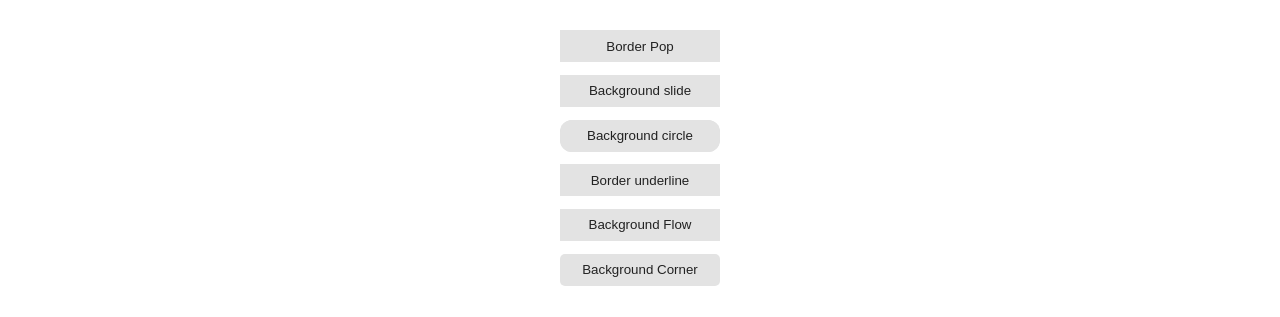
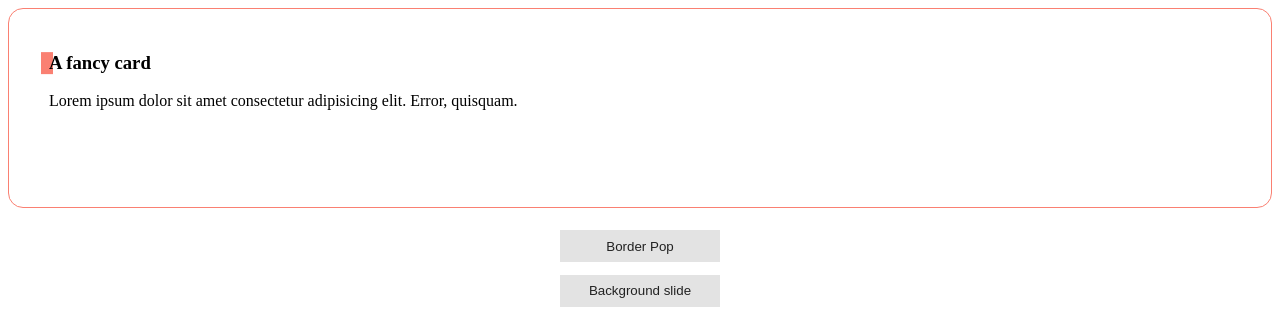
Before and after one commit to shwetaps605/css_playground, a plain HTML site: page index.html in a window 1280 px wide. Shown: the top 317 px of the page. Drawn offline with Linux system fonts and the light colour scheme.

Commit message:
Added a super cool hover effect on my own

```diff
--- a/index.html
+++ b/index.html
@@ -10,6 +10,13 @@
 </head>
 
 <body>
+
+    <div class="content--card--new">
+        <div class="card__new">
+            <h3 class="card__new__title">A fancy card</h3>
+            <p class="card__new__body">Lorem ipsum dolor sit amet consectetur adipisicing elit. Error, quisquam.</p>
+        </div>
+    </div>
 
     <div class="button-hovers">
 
--- a/style.css
+++ b/style.css
@@ -568,3 +568,57 @@ a[data-tool-tip]:hover::after {
     transform-origin: top right;
     /* overflow: hidden; */
 }
+
+.content--card--new {
+    min-height: 200px;
+    padding: 1rem 2rem;
+    border: 1px solid salmon;
+    border-radius: 15px;
+}
+
+
+.card__new {
+    /* border: 1px solid #fff; */
+    padding: .5rem;
+    position: relative;
+    z-index: 1;
+}
+
+.card__new::before {
+    content: '';
+    position: absolute;
+    top:45%;
+    background-color: salmon;
+    left:0;
+    bottom: 0;
+    height: 20%;
+    width: 20%;
+    z-index: -1;
+    transform: translateY(-100%) scaleX(.05);
+    transform-origin: left;
+    transition: transform ease-in 300ms;
+}
+
+.card__new:hover::before{
+    transform: translateY(-100%) scaleX(1);
+}
+
+.card__new::after {
+    content: '';
+    position: absolute;
+    background-color: #DDD;
+    height: 50%;
+    top: 50%;
+    left: 0;
+    bottom: 0;
+    right: 0;
+    z-index: -1;
+    transform: scaleY(0);
+    transition: transform ease-in 300ms;
+    transform-origin: top;
+
+}
+
+.card__new:hover::after {
+    transform: scaleY(1);
+}
```
